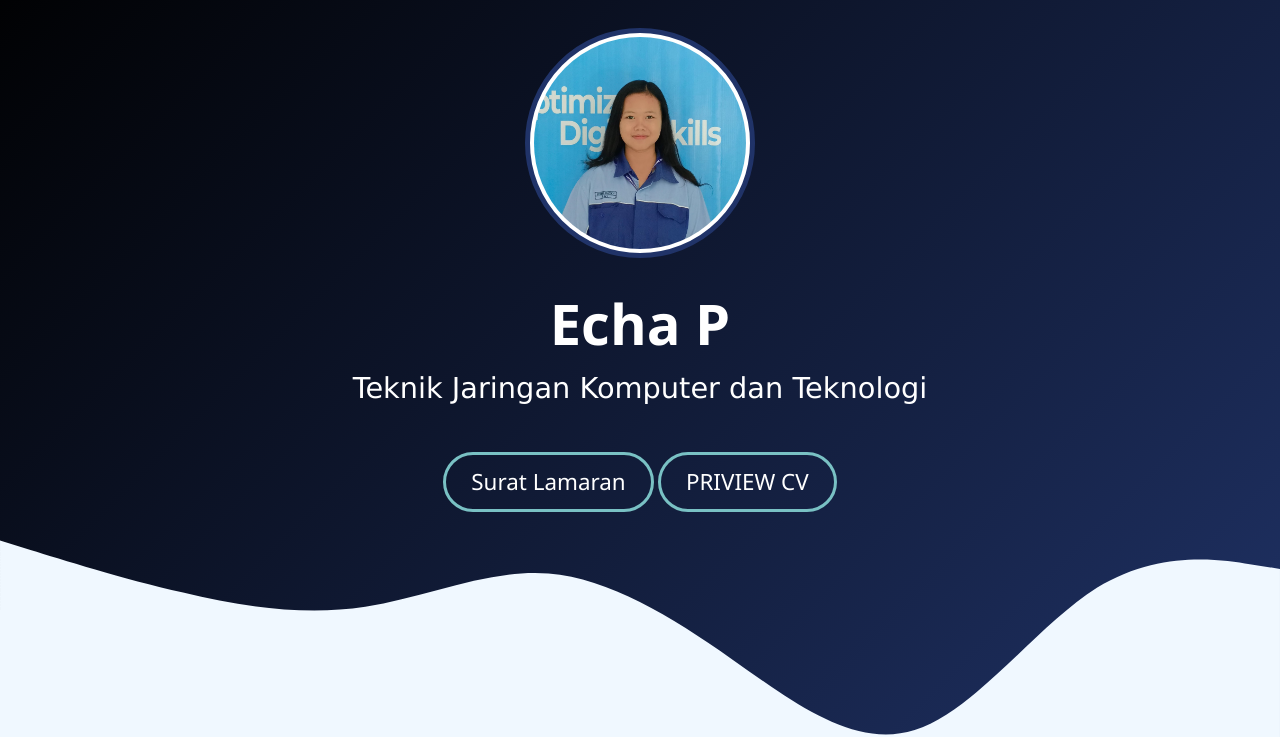
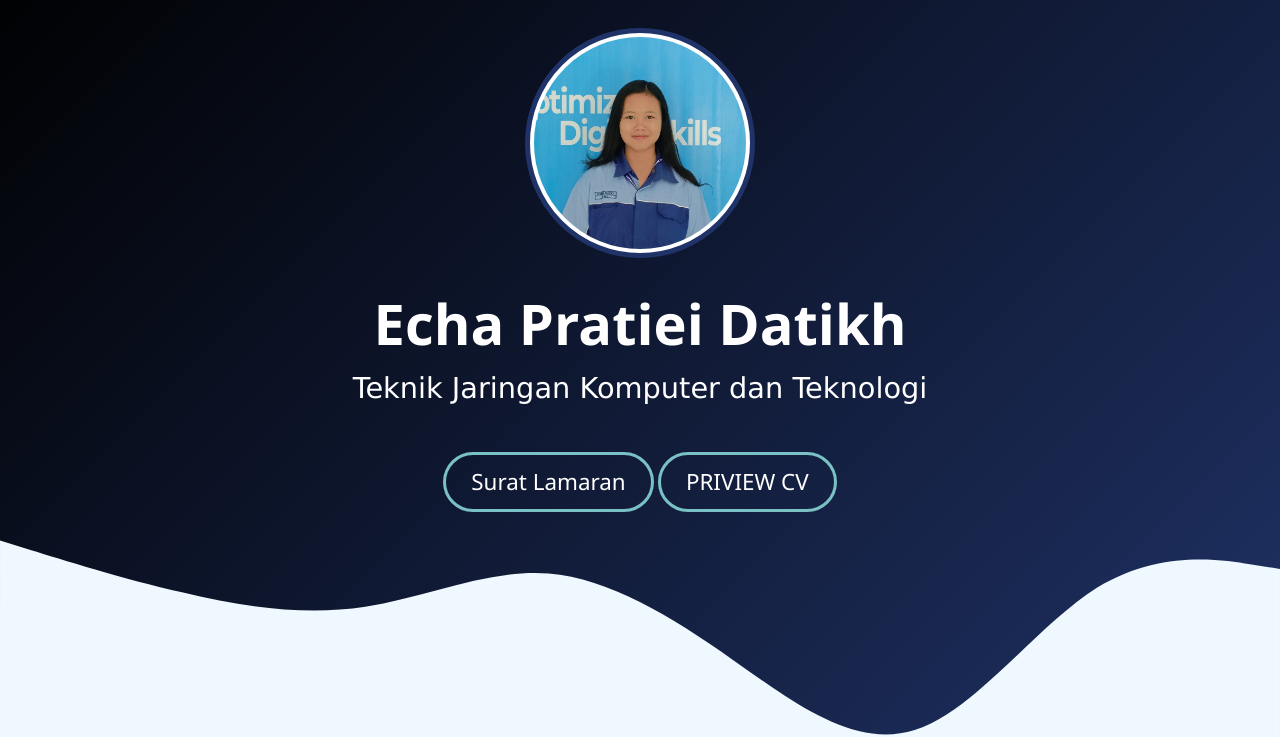
Before and after one commit to EchaDatikh/Echa.P, a plain HTML site: page index.html in a window 1280 px wide. Shown: the part 71-808 px from the top of the page. Drawn offline with nearby package versions, Linux system fonts and the light colour scheme; a web font is replaced by a local one.

Commit message:
index.html

```diff
--- a/index.html
+++ b/index.html
@@ -56,7 +56,7 @@
     <section class="jumbotron text-center">
       <br><br>
       <img src="gambar/e.jpg" alt="foto" class="rounded-circle img-thumbnail" width="230">
-      <h1 class="display-4">Echa P</h1>
+      <h1 class="display-4">Echa Pratiei Datikh</h1>
       <p class="lead">Teknik Jaringan Komputer dan Teknologi</p>
         <button type="button" class="btn btn-primary -md-4 mb-6" data-bs-toggle="modal" data-bs-target="#exampleModal2">
         Surat Lamaran
```
